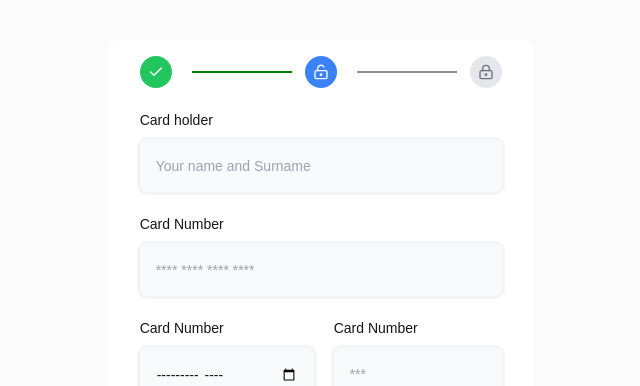
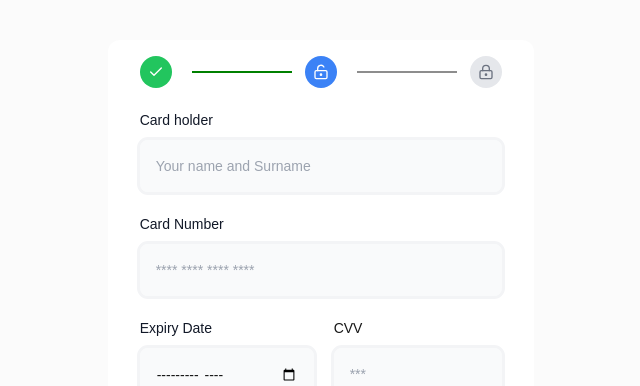
Before and after one commit to davidromanus/practice, a Next.js app: page / in a window 1280 px wide. Shown: the top 386 px of the page, without its empty margins (319-959 px from the left). Built offline with nearby package versions, Linux system fonts and the light colour scheme.

Commit message:
Updated text designs

```diff
--- a/app/globals.css
+++ b/app/globals.css
@@ -40,3 +40,13 @@ body {
   top:15px;
   right:-120px;
 }
+
+@media (max-width:780px){
+  .side::before{
+    right:-110px;
+  }
+
+  .side-incomplete::before{
+    right:-110px;
+  }
+}
--- a/components/payments/credit-card.jsx
+++ b/components/payments/credit-card.jsx
@@ -36,7 +36,7 @@ export default function CreditCard(){
         <div className="mt-5">
           <form id="creditCardForm">
             <div className="flex-col space-y-2 mt-4">
-              <label className="font-medium text-sm">Card holder</label>
+              <label className="text-sm text-gray-900">Card holder</label>
               <input
                 type="text"
                 className="peer w-full px-4 py-4 rounded-lg bg-gray-50 placeholder:text-sm placeholder:text-gray-400 text-sm font-medium outline outline-gray-100 border-none"
@@ -44,7 +44,7 @@ export default function CreditCard(){
               />
             </div>
             <div className="flex-col space-y-2 mt-5">
-              <label className="font-medium text-sm">Card Number</label>
+              <label className="text-sm text-gray-900">Card Number</label>
               <input
                 type="text"
                 maxLength={19}
@@ -56,7 +56,7 @@ export default function CreditCard(){
             </div>
             <div className="flex space-x-5 mt-5">
               <div className="w-1/2 flex-col space-y-2">
-                <label className="font-medium text-sm">Card Number</label>
+                <label className="text-sm text-gray-900">Expiry Date</label>
                 <input
                   type="month"
                   className="peer w-full px-4 py-4 rounded-lg bg-gray-50 placeholder:text-sm placeholder:text-gray-400 text-sm font-medium outline outline-gray-100 border-none"
@@ -64,7 +64,7 @@ export default function CreditCard(){
                 />
               </div>
               <div className="w-1/2 flex-col space-y-2">
-                <label className="font-medium text-sm">Card Number</label>
+                <label className="text-sm">CVV</label>
                 <input
                   type="number"
                   maxLength={3}
```
